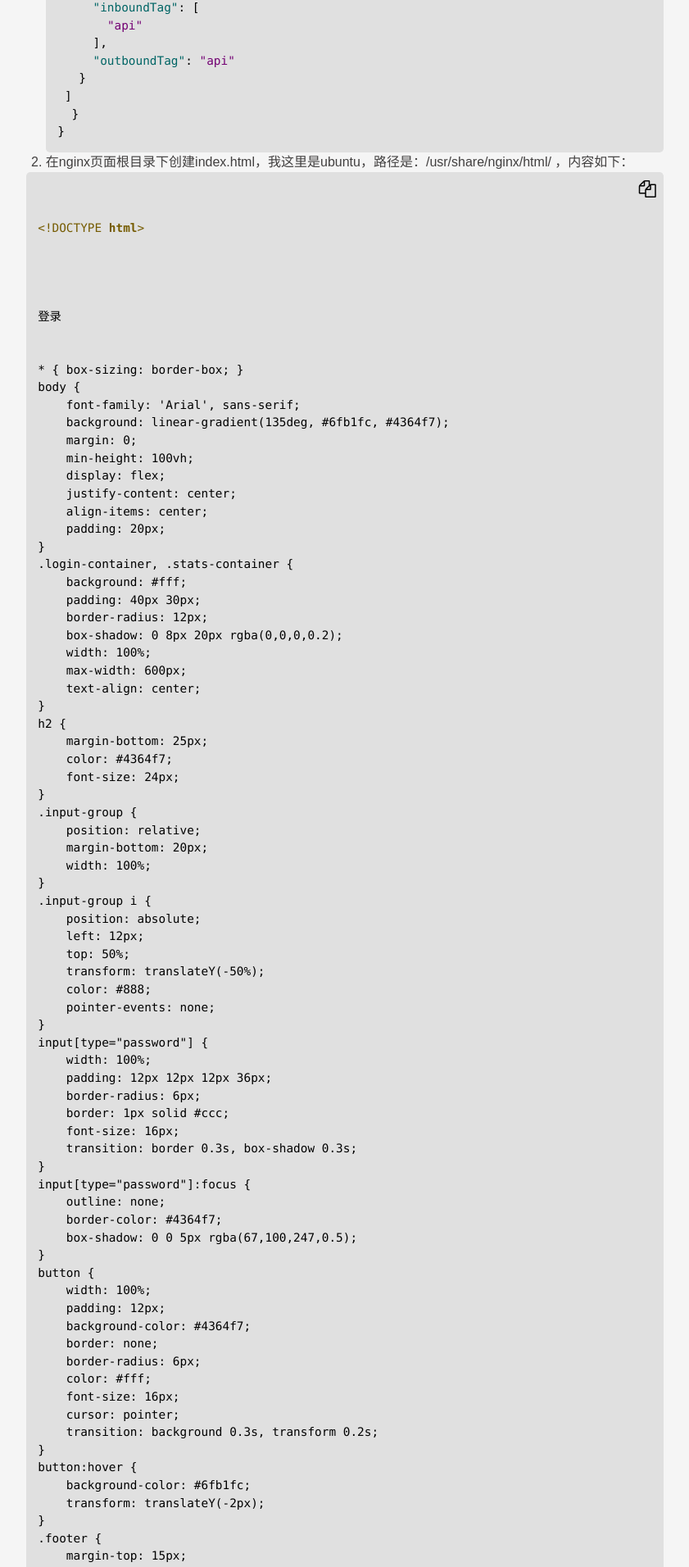
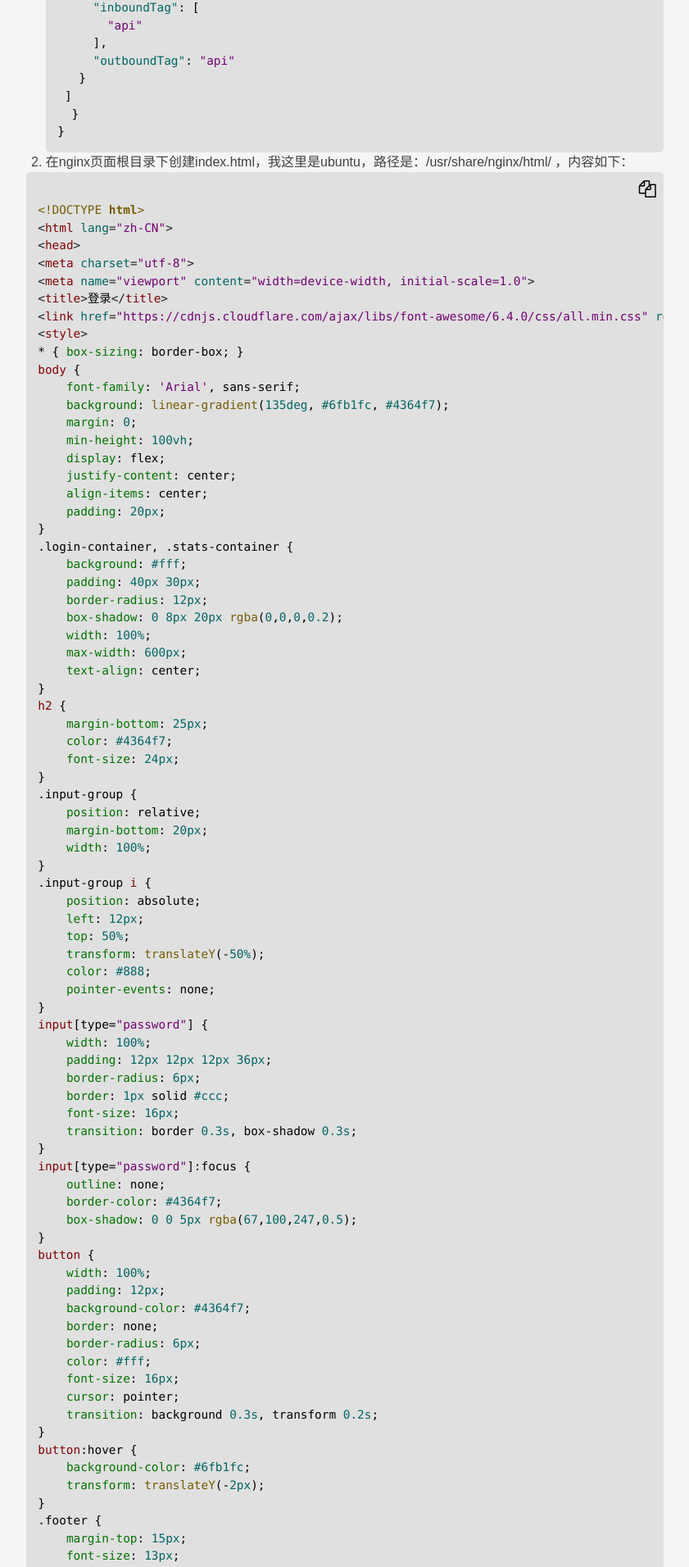
Before and after one commit to jibenfa/jibenfa.github.com, a Jekyll site: the page built from _posts/2025-09-02-E69E81E7AE80v2rayE6B581E9878FE7BB9FE8AEA1E99DA2E69DBF.md, in a window 1280 px wide. Shown: the part 3466-5378 px from the top of the page at 82% size, without its empty margins (78-919 px from the left). Built offline with Jekyll 4.4.1, drawn with Linux system fonts in a browser that asks for light colours; some of the changed text lies outside the part shown.

Commit message:
Update 2025-09-02-E69E81E7AE80v2rayE6B581E9878FE7BB9FE8AEA1E99DA2E69DBF.md

````diff
--- a/_posts/2025-09-02-E69E81E7AE80v2rayE6B581E9878FE7BB9FE8AEA1E99DA2E69DBF.md
+++ b/_posts/2025-09-02-E69E81E7AE80v2rayE6B581E9878FE7BB9FE8AEA1E99DA2E69DBF.md
@@ -164,7 +164,7 @@ Total: 75.45MB
 
 2. 在nginx页面根目录下创建index.html，我这里是ubuntu，路径是：/usr/share/nginx/html/ ，内容如下：
 
-<pre><code class="language-html">
+```
 {% raw %}
 <!DOCTYPE html>
 <html lang="zh-CN">
@@ -335,7 +335,7 @@ async function decrypt() {
 </body>
 </html>
 {% endraw %}
-</code></pre>
+```
 
 3. 创建python文件v2ray-stats.py，放在/root下，文件中的key就是访问口令（默认123456），可以改成自己的：
 ```python
````
